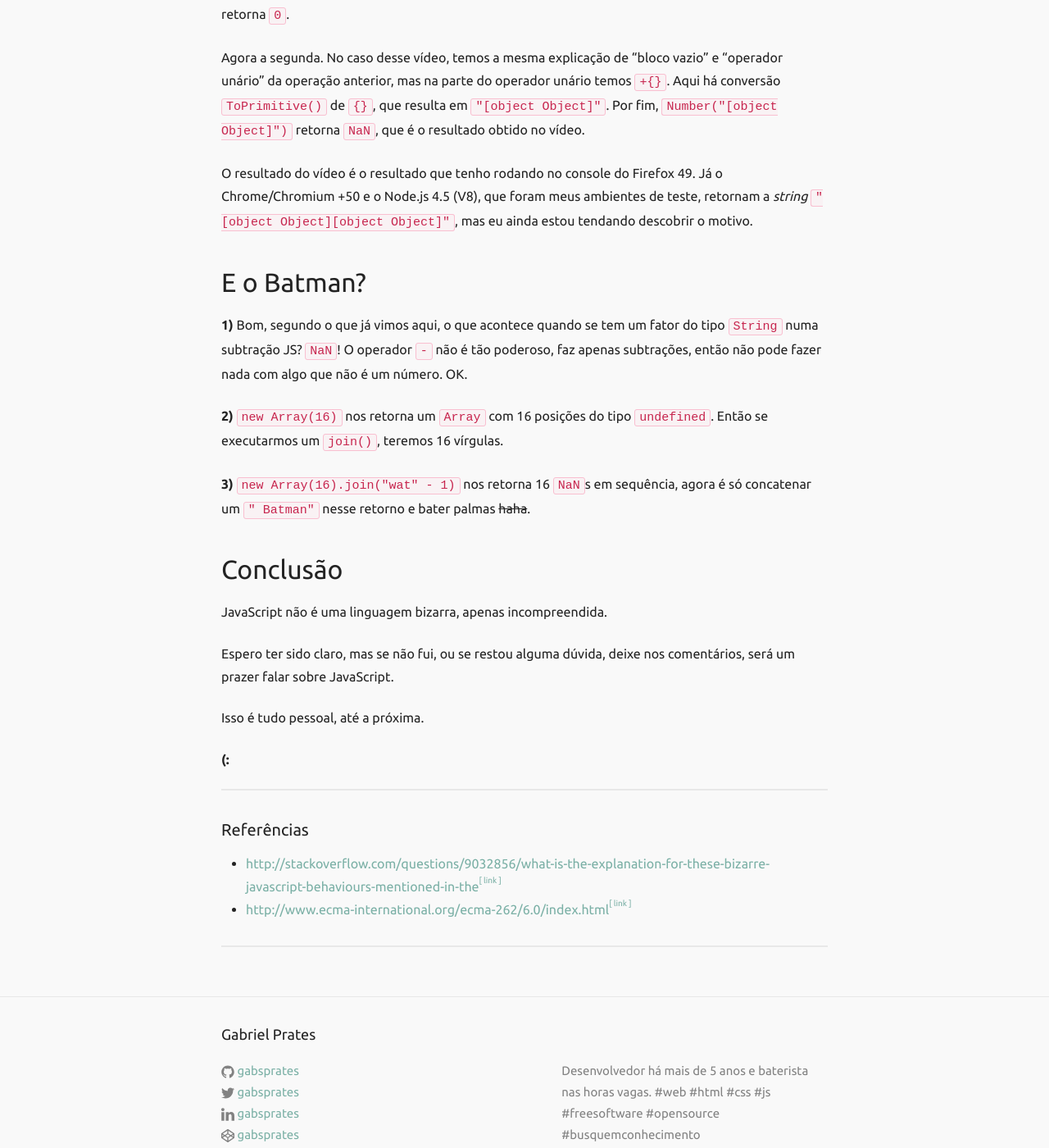
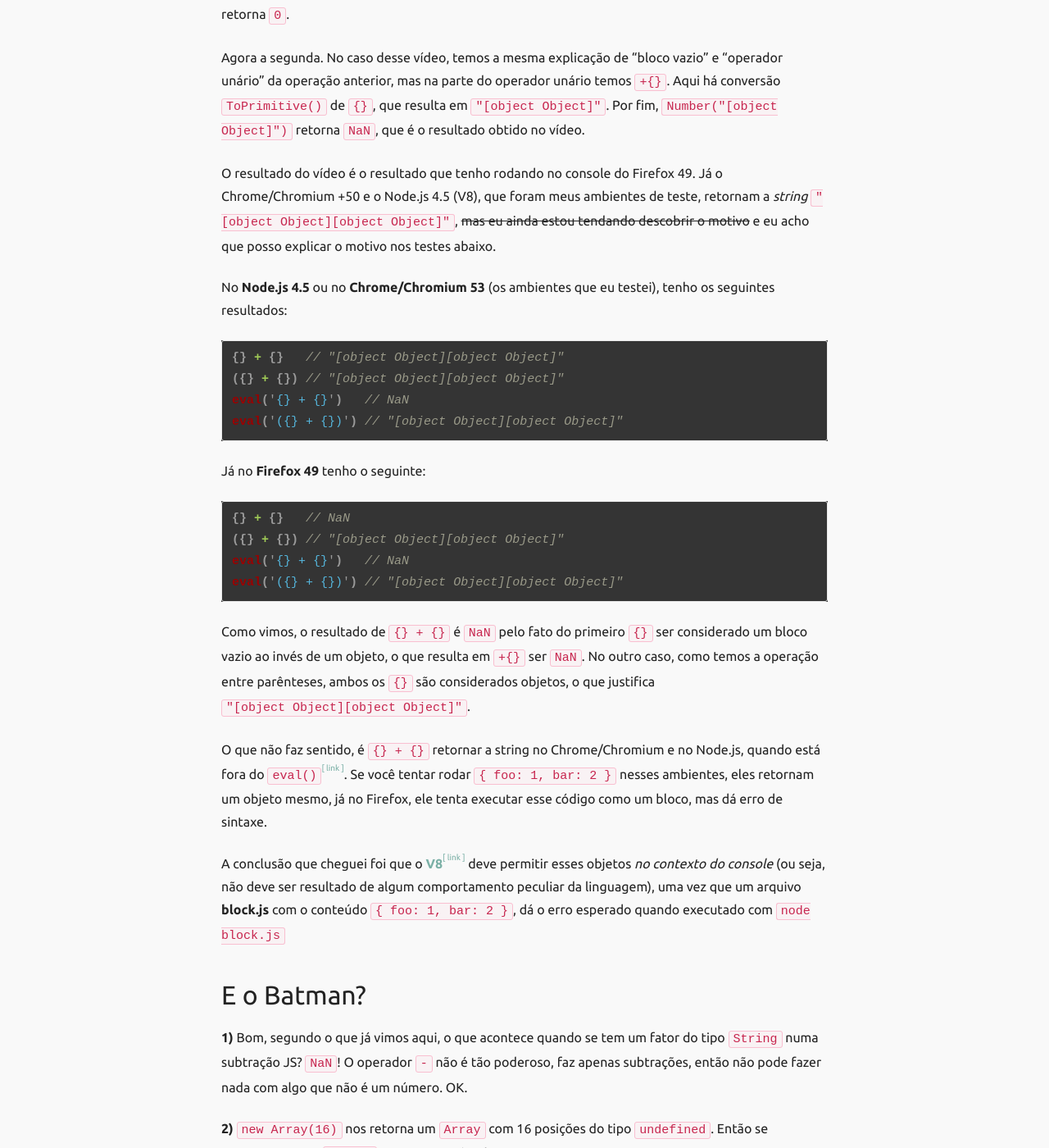
Before and after one commit to gabsprates/gabsprates.github.io, a Jekyll site: the page built from _posts/2016-10-05-wat-js.md, in a window 1280 px wide and 1400 px high, scrolled down 6140 px. Shown: the whole window at 82% size. Built offline with Jekyll 4.4.1, drawn with Linux system fonts in a browser that asks for light colours; comment, search, counter and statistics services are not loaded; some of the changed text lies outside the part shown.

Commit message:
POST 05 - Explicações

````diff
--- a/_posts/2016-10-05-wat-js.md
+++ b/_posts/2016-10-05-wat-js.md
@@ -180,7 +180,31 @@ Vamos analisar a primeira operação. Bom, primeiro entenda que o *motor* fará
 
 Agora a segunda. No caso desse vídeo, temos a mesma explicação de "bloco vazio" e "operador unário" da operação anterior, mas na parte do operador unário temos `+{}`. Aqui há conversão `ToPrimitive()` de `{}`, que resulta em `"[object Object]"`. Por fim, `Number("[object Object]")` retorna `NaN`, que é o resultado obtido no vídeo.
 
-O resultado do vídeo é o resultado que tenho rodando no console do Firefox 49. Já o Chrome/Chromium +50 e o Node.js 4.5 (V8), que foram meus ambientes de teste, retornam a *string* `"[object Object][object Object]"`, mas eu ainda estou tendando descobrir o motivo.
+O resultado do vídeo é o resultado que tenho rodando no console do Firefox 49. Já o Chrome/Chromium +50 e o Node.js 4.5 (V8), que foram meus ambientes de teste, retornam a *string* `"[object Object][object Object]"`, ~~mas eu ainda estou tendando descobrir o motivo~~ e eu acho que posso explicar o motivo nos testes abaixo.
+
+No **Node.js 4.5** ou no **Chrome/Chromium 53** (os ambientes que eu testei), tenho os seguintes resultados:
+
+```js
+{} + {}   // "[object Object][object Object]"
+({} + {}) // "[object Object][object Object]"
+eval('{} + {}')   // NaN
+eval('({} + {})') // "[object Object][object Object]"
+```
+
+Já no **Firefox 49** tenho o seguinte:
+
+```js
+{} + {}   // NaN
+({} + {}) // "[object Object][object Object]"
+eval('{} + {}')   // NaN
+eval('({} + {})') // "[object Object][object Object]"
+```
+
+Como vimos, o resultado de `{} + {}` é `NaN` pelo fato do primeiro `{}` ser considerado um bloco vazio ao invés de um objeto, o que resulta em `+{}` ser `NaN`. No outro caso, como temos a operação entre parênteses, ambos os `{}` são considerados objetos, o que justifica <br> `"[object Object][object Object]"`.
+
+O que não faz sentido, é `{} + {}` retornar a string no Chrome/Chromium e no Node.js, quando está fora do [`eval()`](https://developer.mozilla.org/en-US/docs/Web/JavaScript/Reference/Global_Objects/eval). Se você tentar rodar `{ foo: 1, bar: 2 }` nesses ambientes, eles retornam um objeto mesmo, já no Firefox, ele tenta executar esse código como um bloco, mas dá erro de sintaxe.
+
+A conclusão que cheguei foi que o [**V8**](https://github.com/v8/v8) deve permitir esses objetos *no contexto do console* (ou seja, não deve ser resultado de algum comportamento peculiar da linguagem), uma vez que um arquivo **block.js** com o conteúdo `{ foo: 1, bar: 2 }`, dá o erro esperado quando executado com `node block.js`
 
 ## E o Batman?
 
````
Also changed, not shown: other parts of _posts/2016-10-05-wat-js.md (+1 -1 lines), 2 other files.
